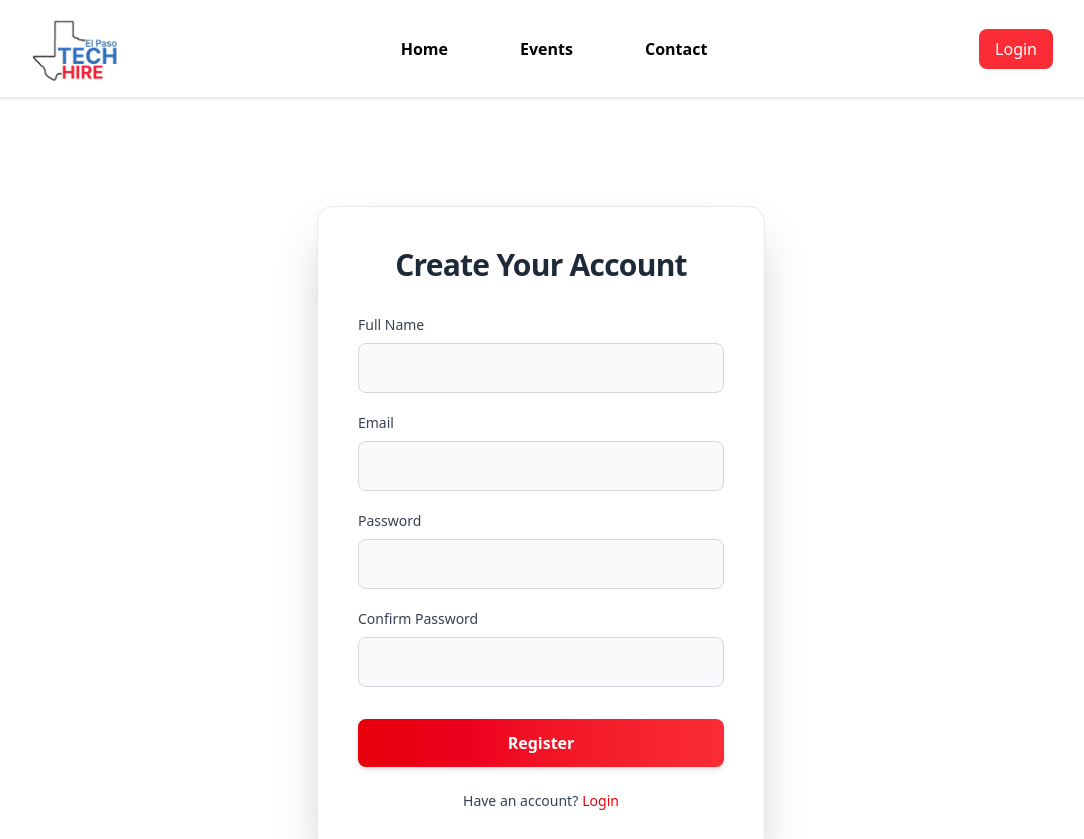
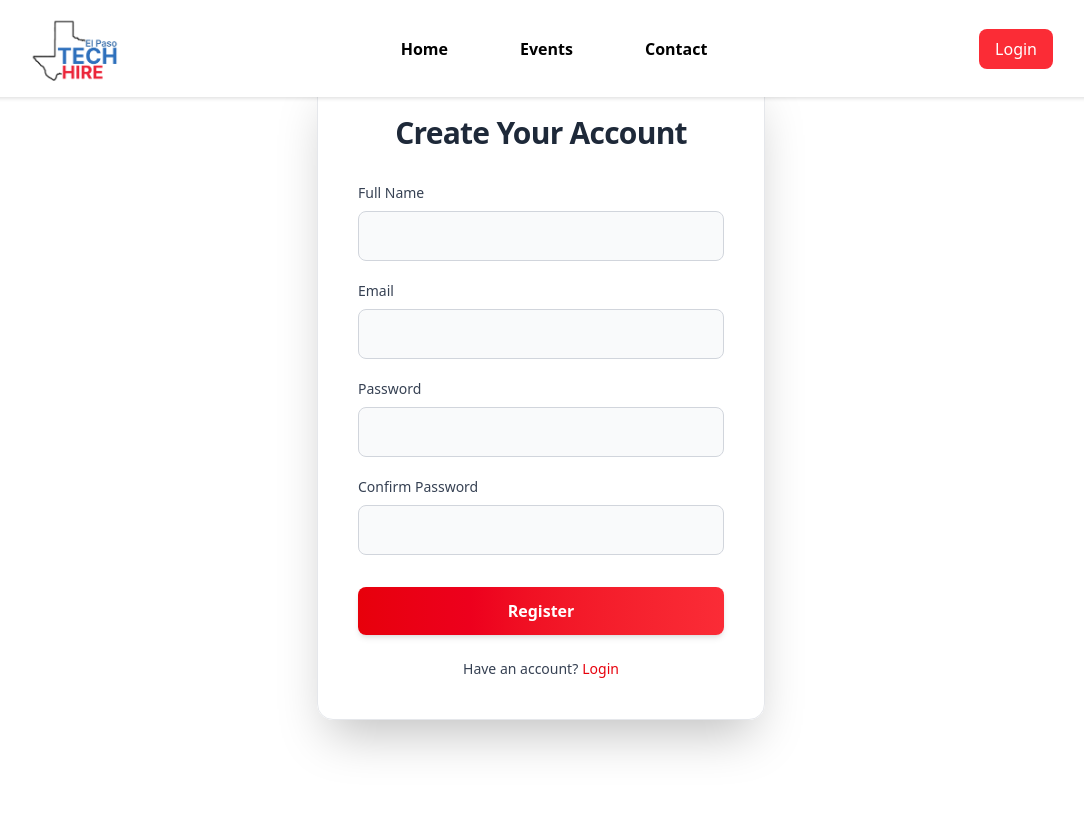
Before and after one commit to rramirez-dev/tech-hire-elpaso, a Next.js app in the folder tech-hire-elpaso/: page /register in a window 1280 px wide. Shown: the top 839 px of the page, without its empty margins (99-1183 px from the left). Built offline with nearby package versions, Linux system fonts and the light colour scheme.

Commit message:
Updated login margins and drop shadow color
-Added the white-drop-shadow variable
-increased the top margin to -50

```diff
--- a/tech-hire-elpaso/src/app/register/page.tsx
+++ b/tech-hire-elpaso/src/app/register/page.tsx
@@ -4,7 +4,7 @@ import Link from "next/link";
 export default function RegisterPage() {
   return (
     <section className="min-h-screen flex items-center justify-center bg-white dark:bg-black">
-      <div className="w-full max-w-md bg-white/90 dark:bg-gray-900/80 backdrop-blur-xl rounded-2xl p-10 shadow-2xl dark:shadow-[var(--red-drop-shadow)] mt-16 border border-gray-200 dark:border-gray-800 transition-all duration-500">
+      <div className="w-full max-w-md bg-white/90 dark:bg-gray-900/80 backdrop-blur-xl rounded-2xl p-10 shadow-2xl dark:shadow-[var(--white-drop-shadow)] -mt-50 border border-gray-200 dark:border-gray-800">
         <form action="">
           {/* Header */}
           <h2 className="text-3xl font-extrabold text-center text-gray-800 dark:text-white mb-8 tracking-tight">
```
